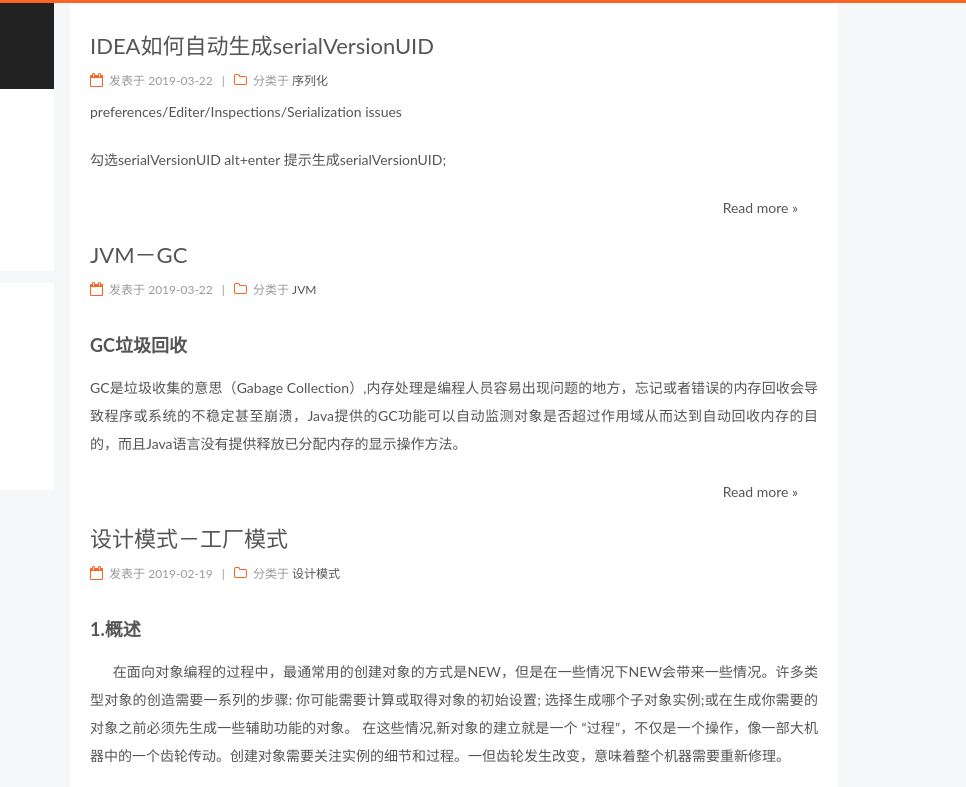
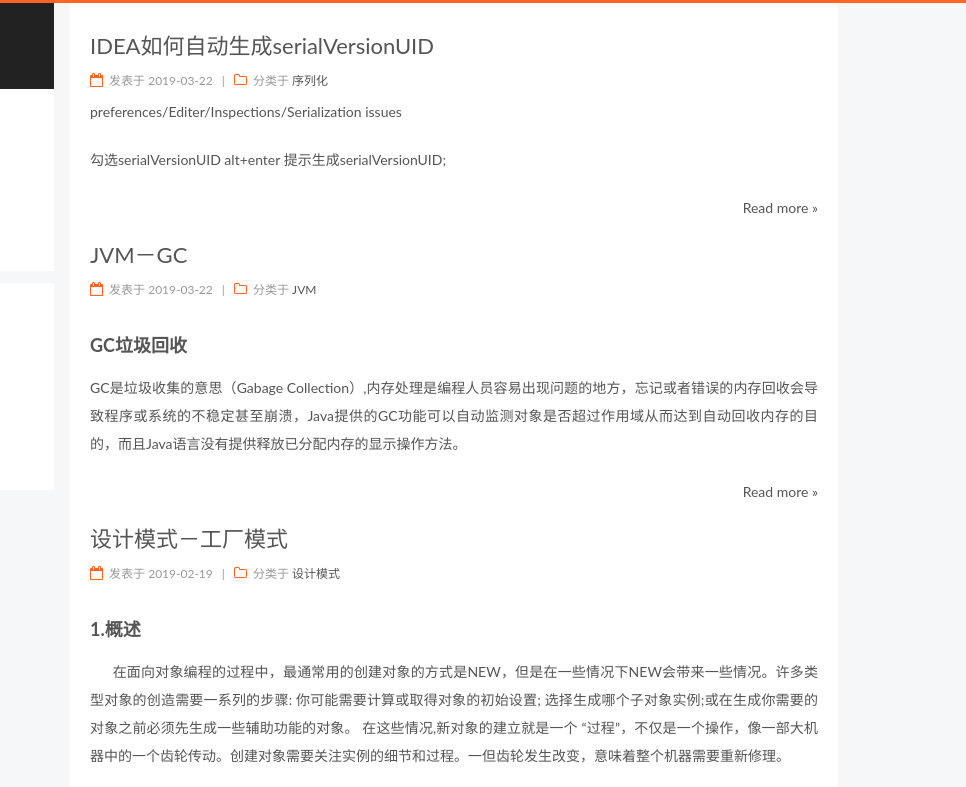
Before and after one commit to marvinwjs/marvinwjs.github.io, a plain HTML site: page index.html in a window 1280 px wide. Shown: the top 787 px of the page, 314-1280 px from the left. Drawn offline with nearby package versions, Linux system fonts and the light colour scheme; some packages are replaced by stand-ins of ours.

Commit message:
样式
样式

```diff
--- a/css/main.css
+++ b/css/main.css
@@ -936,21 +936,6 @@ pre .javascript .function {
 .post-body .tabs .tab-content .tab-pane.active {
   display: block !important;
 }
-.btn {
-  display: inline-block;
-  padding: 0 20px;
-  font-size: 14px;
-  color: #555;
-  background: #fff;
-  /*border: 2px solid #555;*/
-  text-decoration: none;
-  border-radius: 2px;
-  transition-property: background-color;
-  transition-duration: 0.2s;
-  transition-timing-function: ease-in-out;
-  transition-delay: 0s;
-  line-height: 2;
-}
 /*.btn:hover {
   border-color: #222;
   color: #fff;
@@ -959,7 +944,7 @@ pre .javascript .function {
 .btn::before {
   content: "";
   position: absolute;
-
+  width: 100%;
   height: 2px;
   bottom: 0;
   left: 0;
@@ -984,6 +969,7 @@ pre .javascript .function {
 }
 .btn +.btn {
   margin: 0 0 8px 8px;
+  position: relative;
 }
 .btn .fa-fw {
   width: 1.285714285714286em;
```
